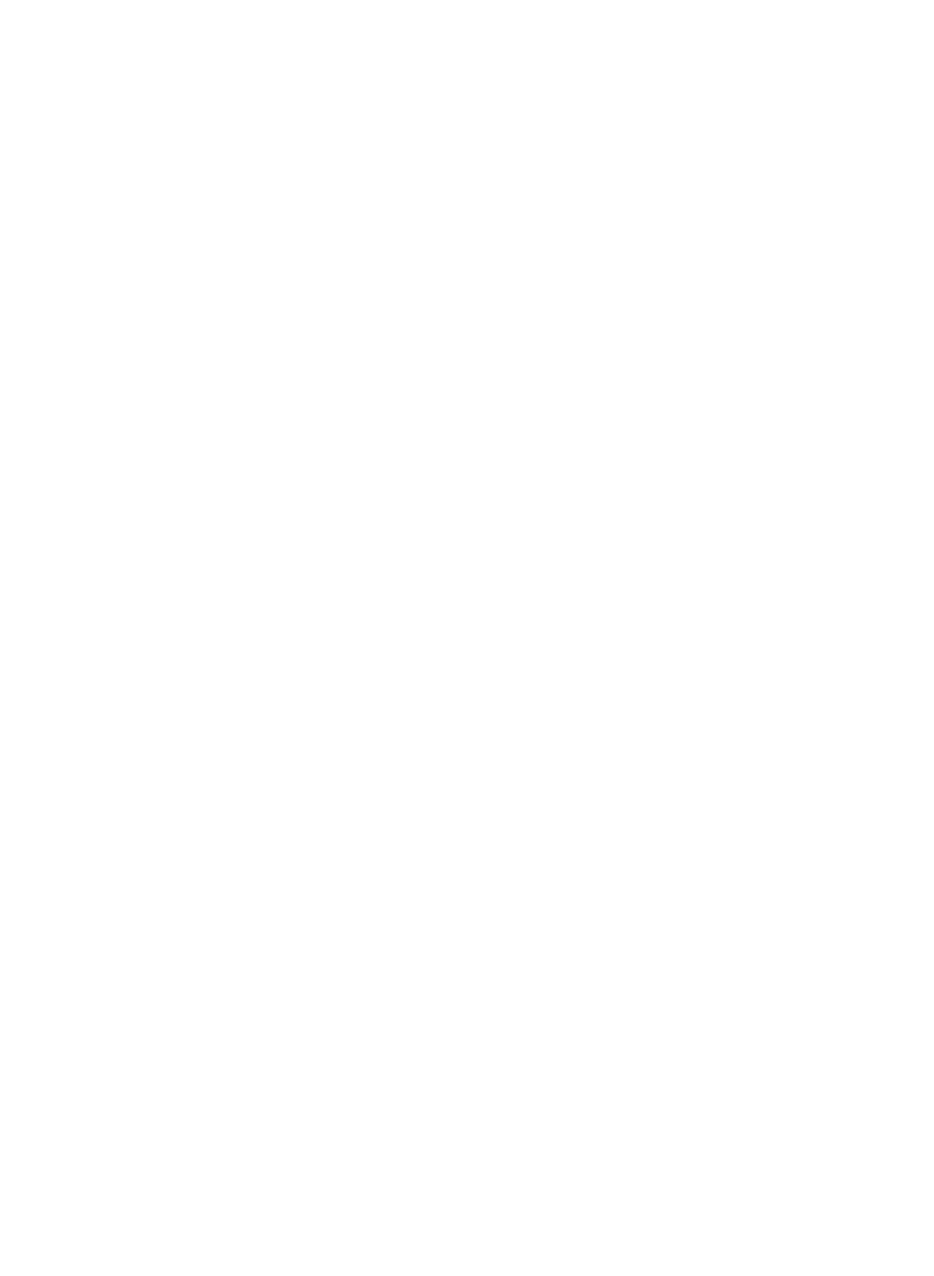
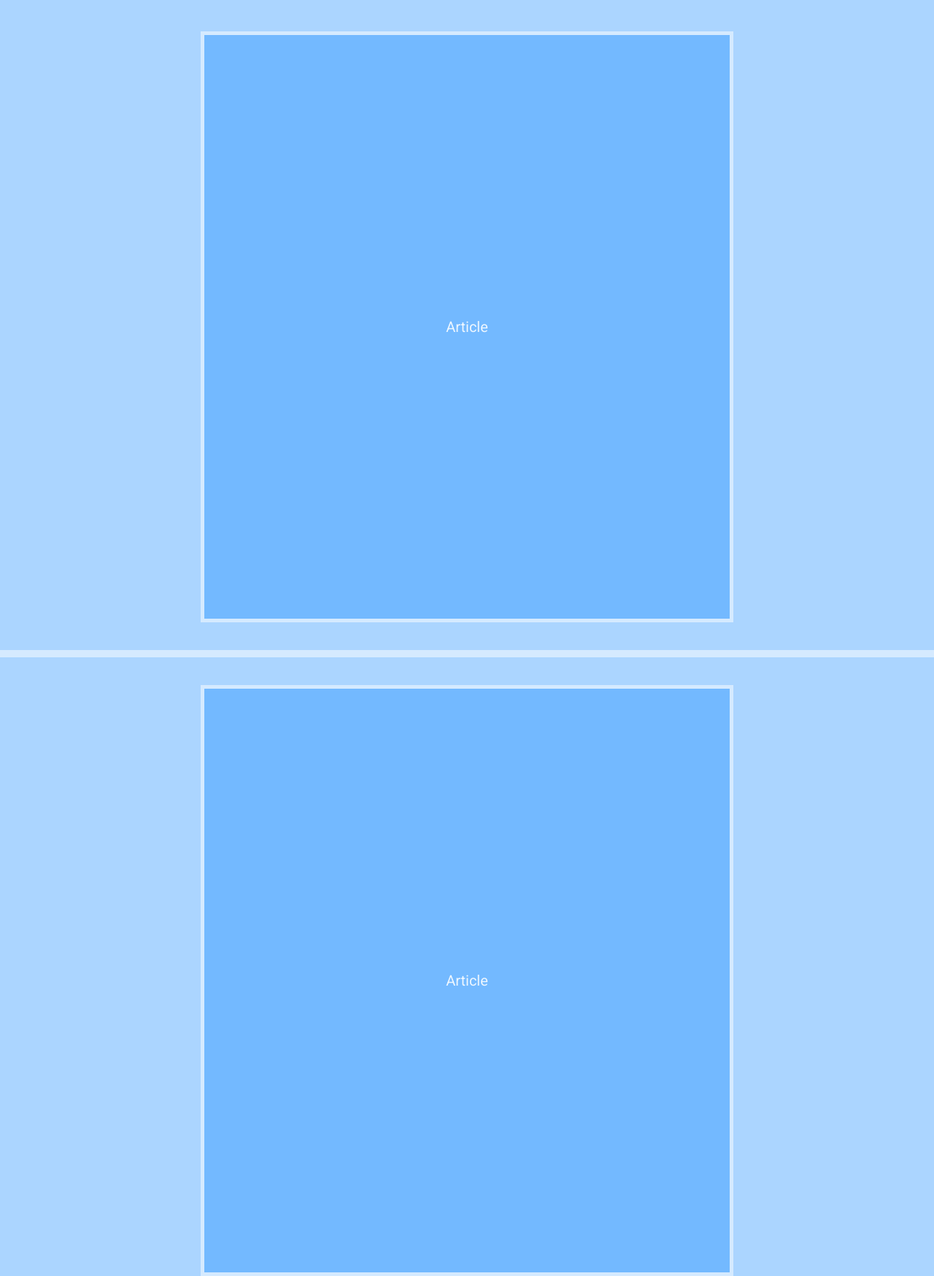
Before and after one commit to vishalpawarR/blog-template, a plain HTML site: page index.html in a window 1280 px wide. Shown: the top 1749 px of the page at 73% size. Before the commit the page ends 800 px from the top, so only its background shows below. Drawn offline with Linux system fonts and the light colour scheme; files that its build step writes are made by us from their sources.

Commit message:
Added grid to the articles

```diff
--- a/index.html
+++ b/index.html
@@ -1,14 +1,52 @@
 <!DOCTYPE html>
 <html lang="en">
+
 <head>
     <meta charset="UTF-8">
     <meta name="viewport" content="width=device-width, initial-scale=1.0">
     <title>Blog</title>
     <link rel="stylesheet" href="https://fonts.googleapis.com/css?family=Roboto:400,400i,500,500i,700,700i,900,900i">
-    <link rel="stylesheet" href="../reset.css">
-    <link rel="stylesheet" href="../debug.css">
+    <link rel="stylesheet" href="styles/reset.css">
+    <link rel="stylesheet" href="styles/debug.css">
+
+    <style>
+        article {
+            /* instead of minmax we can use directly media query grid-template-columns: 1fr 0.5in [start]minmax(0, 7.5in)[end] 0.5in 1fr;  */
+            /*we can use the start and end like variable instead of counting the place and changing again and again*/
+
+            display: grid;
+            grid-template-columns: 1fr 0.5in [start] 7.5in [end] 0.5in 1fr;
+
+            height: 100vh;
+            /* temp fix */
+
+            padding: 0.5in 0;
+        }
+
+        article * {
+            /* grid-column: 2 / 3; instead of using values we can use the give names like start and end. if we use number we need to count them again and again this may cause error if we miss number */
+
+            grid-column: start / end;
+        }
+
+        @media (max-width: 8.5in) {
+            article {
+                grid-template-columns: 1fr 5% [start] 90% [end] 5% 1fr;
+            }
+        }
+    </style>
 </head>
+
 <body>
+    <article>
+        <p class="debug-center">Article</p>
+    </article>
+    <article>
+        <p class="debug-center">Article</p>
+    </article>
+    <article>
+        <p class="debug-center">Article</p>
+    </article>
+</body>
 
-</body>
 </html>
--- a/styles/debug.css
+++ b/styles/debug.css
@@ -3,3 +3,9 @@ body * {
     background: hsla(210, 100%, 50%, 0.33) !important;
     outline: 0.25rem solid hsla(210, 100%, 100%, 0.50) !important;
 }
+
+.debug-center {
+    display: flex;
+    justify-content: center; /* to align horizontally */
+    align-items: center; /* To align vertically*/
+}
```
Also changed, not shown: 1 other file.
